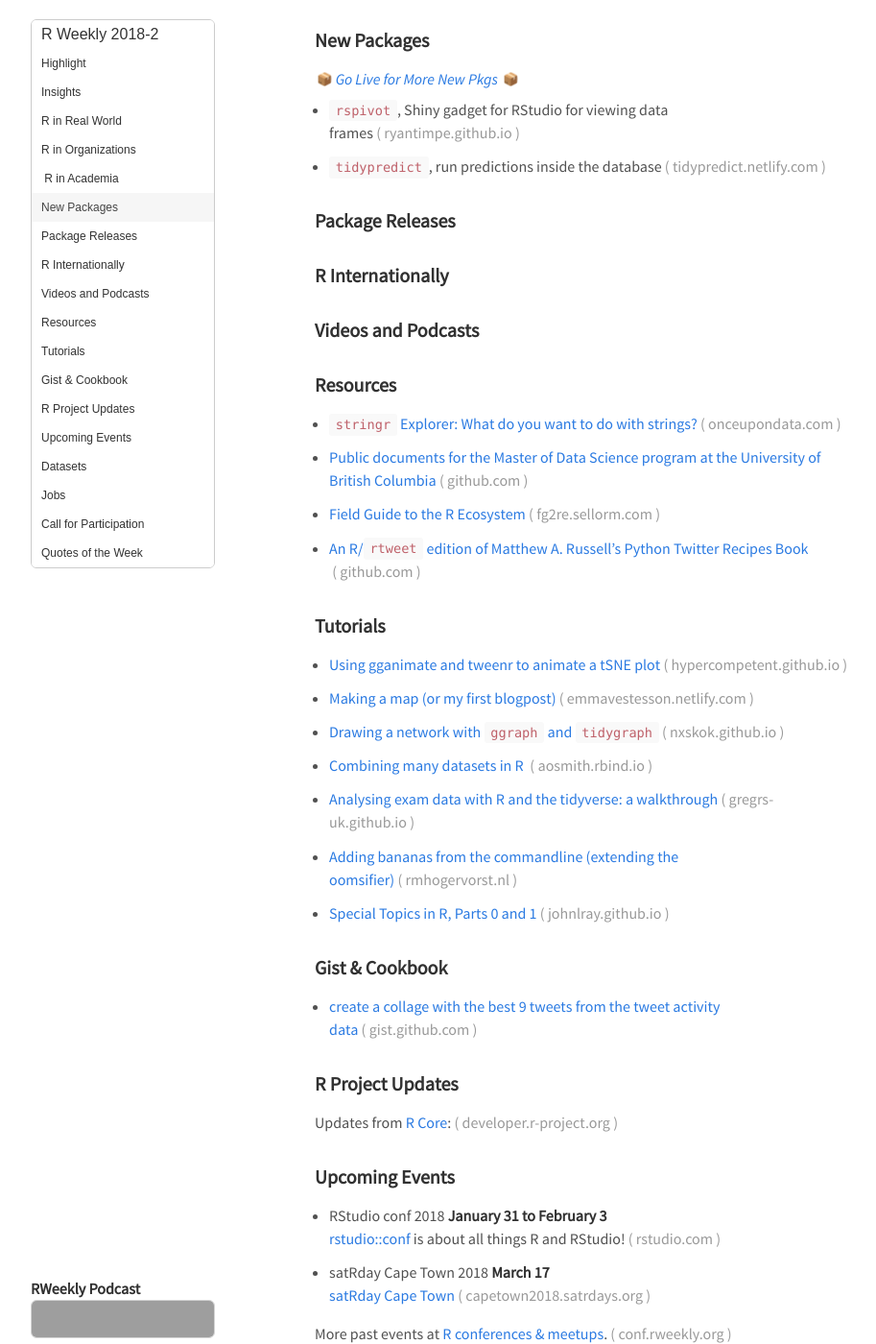
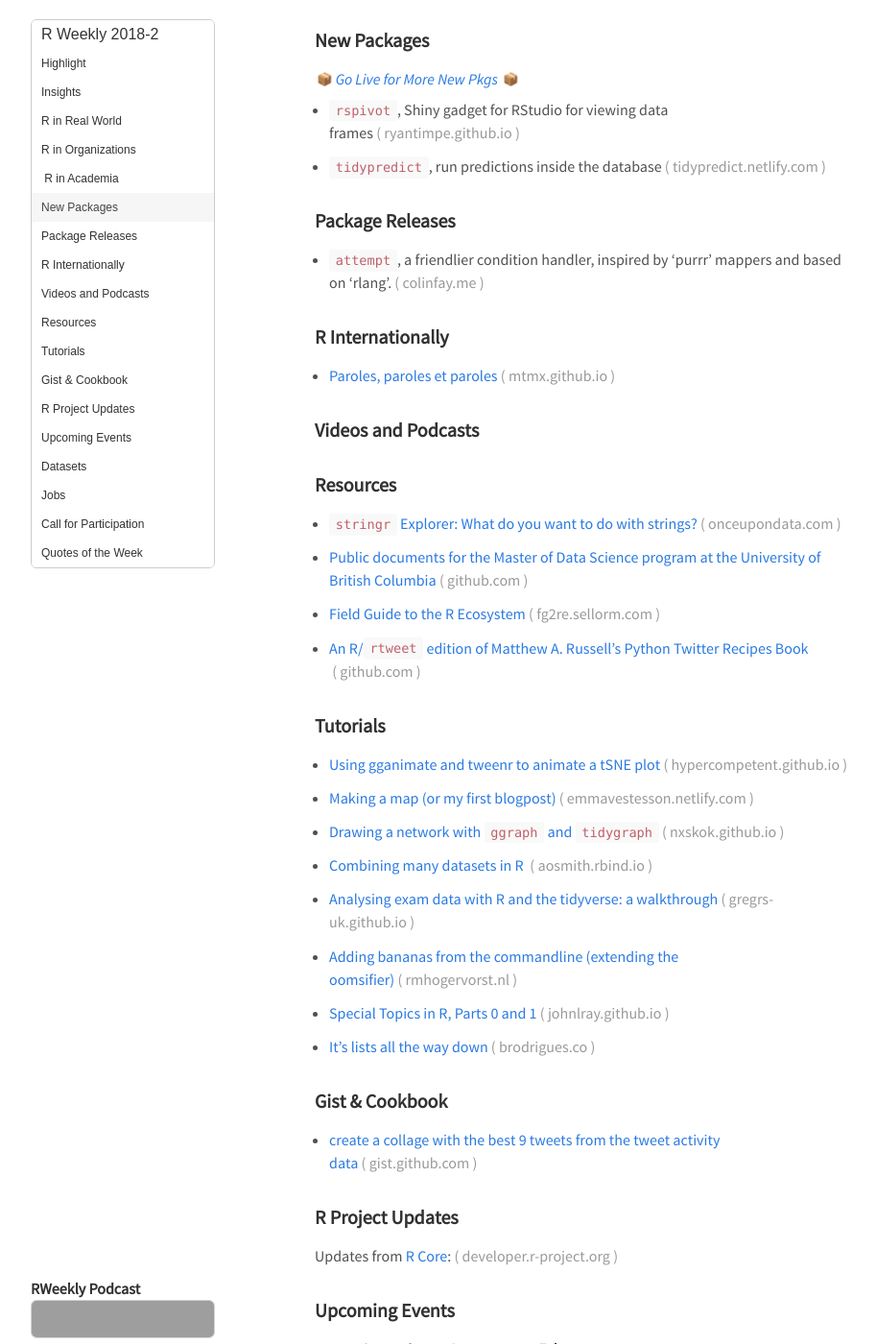
Before and after one commit to rweekly/rweekly.org, a Jekyll site: the page built from draft.md, in a window 1280 px wide and 1400 px high, scrolled down 732 px. Shown: the whole window at 96% size, without its empty margins (32-945 px from the left). Built offline with Jekyll 4.4.1, drawn with Linux system fonts in a browser that asks for light colours; emoji names are drawn with the system emoji font; comment, search, counter and statistics services are not loaded; grey boxes are pictures that could not be loaded.

Commit message:
Update draft.md

```diff
--- a/draft.md
+++ b/draft.md
@@ -48,11 +48,11 @@
 
 ### Package Releases
 
-
++ [`attempt`](http://colinfay.me/attempt-cran/), a friendlier condition handler, inspired by 'purrr' mappers and based on 'rlang'.
 
 ###  R Internationally
 
-
++ [Paroles, paroles et paroles](https://mtmx.github.io/blog/paroles_chansonfr/)
 
 
 
@@ -86,6 +86,8 @@
 + [Adding bananas from the commandline (extending the oomsifier)](http://rmhogervorst.nl/cleancode/blog/2017/12/29/extending-the-oomsifyer-cmdline.html)
 
 + [Special Topics in R, Parts 0 and 1](https://johnlray.github.io/2018/01/02/election_tracker_i.html)
+
++ [It's lists all the way down](http://www.brodrigues.co/blog/2018-01-03-lists_all_the_way/)
 
 <!--<div class="post-more-begin"></div><div class="post-more-end"></div>-->
 
```
